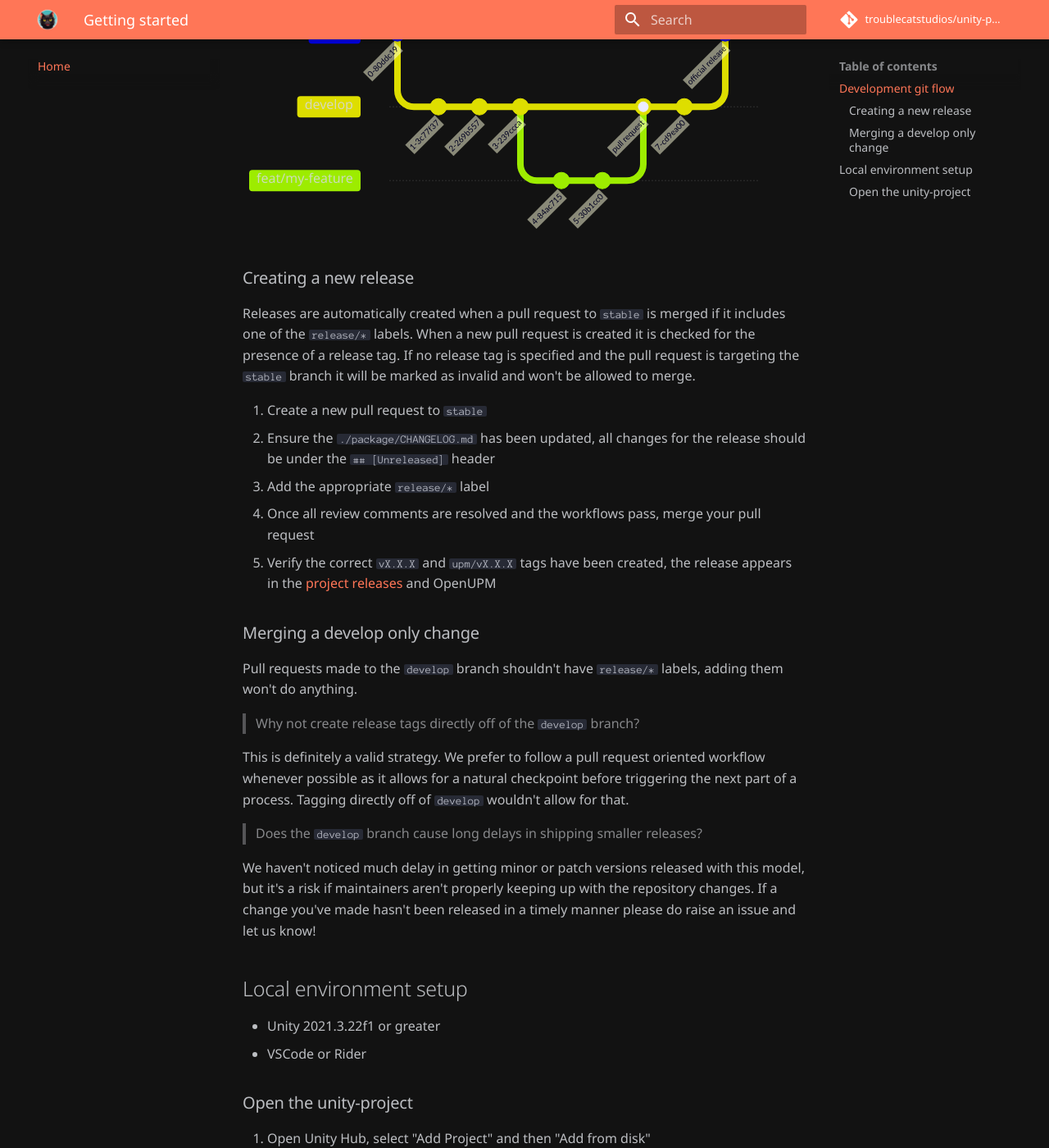
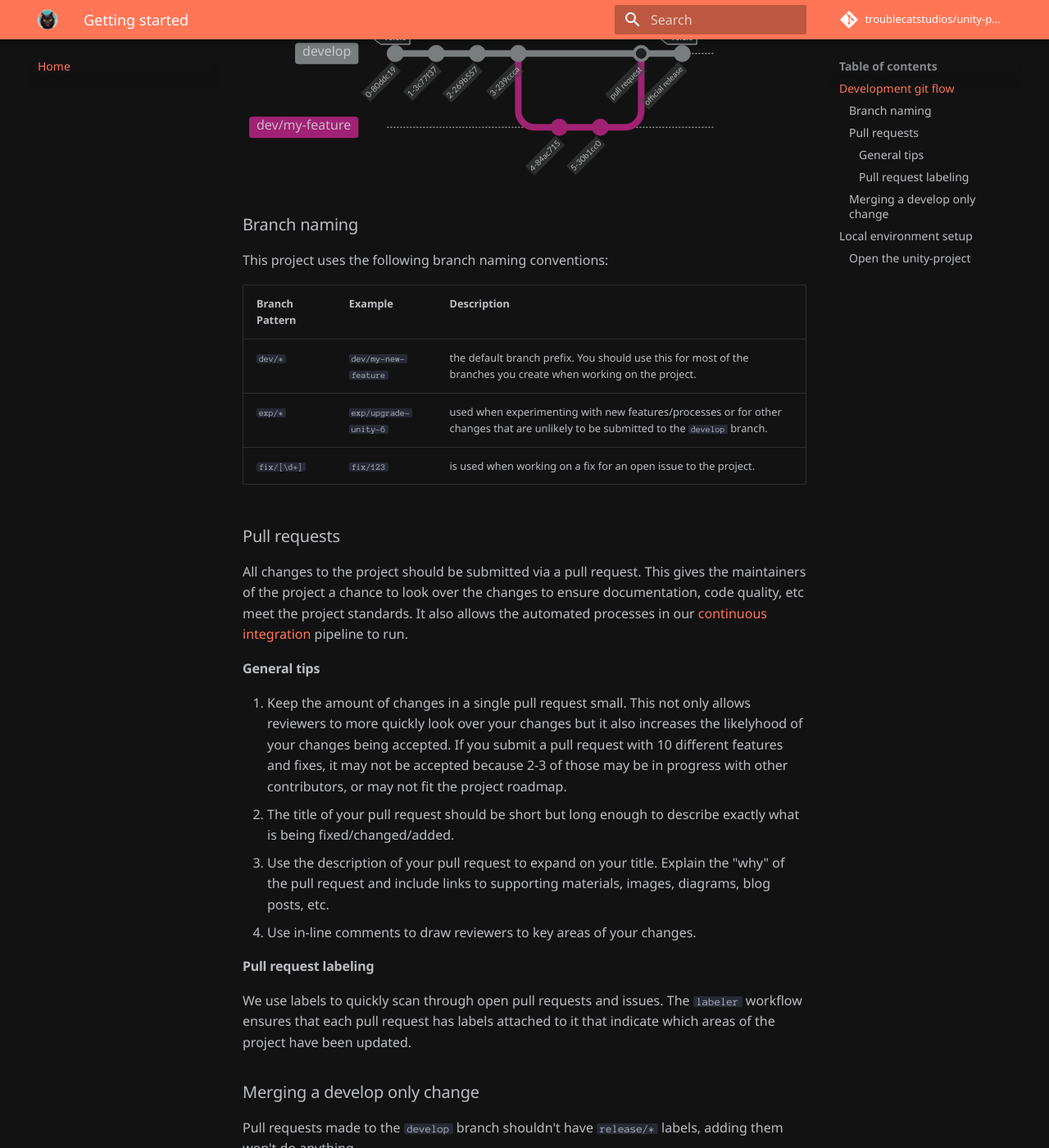
Before and after one commit to troublecatstudios/unity-package-example, an MkDocs documentation site: the page built from docs/README.md, in a window 1280 px wide and 1400 px high, scrolled down 482 px. Shown: the whole window at 82% size. Built offline with MkDocs 1.6.1 and Material for MkDocs 9.7.7, drawn with Linux system fonts in a browser that asks for light colours; comment, search, counter and statistics services are not loaded; the version menu is left out; some of the changed text lies outside the part shown.

Commit message:
docs rough draft (#7)
* ci: removes unused manual upm release workflow

* upm: reduce minimum build version to 0.0.1

* docs: adds initial drafts for all feature docs

* docs: updates the getting started guide

* docs: remove noir from contributing title

* docs: rename "docs" to "getting started"

````diff
--- a/.upm.yaml
+++ b/.upm.yaml
@@ -23,7 +23,7 @@ gitTagPrefix: 'upm/'
 # The regular expression that specifies intentionally untracked Git tags that should be ignored
 gitTagIgnore: '-master$'
 # The minimal version to build. Leave it blank to build all versions.
-minVersion: '1.0.0'
+minVersion: '0.0.1'
 # The featured image URL. It should point to a valid image URL instead of a web page that presents the image.
 # Leave it blank to use the generated default image.
 image: ''
--- a/docs/README.md
+++ b/docs/README.md
@@ -4,39 +4,50 @@ title: Getting started
 
 ## Development git flow
 
-Development in the Unity Package Example uses a mainline branching scheme with release tagging. All development occurs off of the `develop` branch. The `stable` branch is used as a merge point to generate new release tags.
+Development in the Unity Package Example uses a mainline branching scheme with release tagging. All development occurs off of the `develop` branch. Release tags are created off of the `develop` branch via a GitHub Action. See [the release guide](./howto/create-a-release.md) for instructions on how to use the action to publish a new release.
 
 The diagram below shows how the git workflow looks as a new feature is started, worked on and then merged into `develop` with a follow-up minor version release.
 
 ```mermaid
-%%{init: { 'gitGraph': {'mainBranchName': 'stable'}} }%%
+%%{init: { 'theme': 'dark', 'gitGraph': {'mainBranchName': 'develop'}} }%%
 gitGraph
     commit tag:"v0.0.1"
-    branch develop
-    checkout develop
     commit
     commit
     commit
-    branch feat/my-feature
-    checkout feat/my-feature
+    branch dev/my-feature
+    checkout dev/my-feature
     commit
     commit
     checkout develop
-    merge feat/my-feature id: "pull request"
-    commit
-    checkout stable
-    merge develop id: "official release" tag:"v0.1.0"
+    merge dev/my-feature id: "pull request"
+    commit id: "official release" tag:"v0.1.0"
 ```
 
-### Creating a new release
+### Branch naming
 
-Releases are automatically created when a pull request to `stable` is merged if it includes one of the `release/*` labels. When a new pull request is created it is checked for the presence of a release tag. If no release tag is specified and the pull request is targeting the `stable` branch it will be marked as invalid and won't be allowed to merge.
+This project uses the following branch naming conventions:
 
-1. Create a new pull request to `stable`
-2. Ensure the `./package/CHANGELOG.md` has been updated, all changes for the release should be under the `## [Unreleased]` header
-3. Add the appropriate `release/*` label
-4. Once all review comments are resolved and the workflows pass, merge your pull request
-5. Verify the correct `vX.X.X` and `upm/vX.X.X` tags have been created, the release appears in the [project releases](/troublecatstudios/unity-package-example/releases) and OpenUPM
+| Branch Pattern | Example | Description |
+|----------------|---------|-------------|
+| `dev/*`        | `dev/my-new-feature` | the default branch prefix. You should use this for most of the branches you create when working on the project. |
+| `exp/*`        | `exp/upgrade-unity-6` | used when experimenting with new features/processes or for other changes that are unlikely to be submitted to the `develop` branch. |
+| `fix/[\d+]`    | `fix/123` | is used when working on a fix for an open issue to the project. |
+
+### Pull requests
+
+All changes to the project should be submitted via a pull request. This gives the maintainers of the project a chance to look over the changes to ensure documentation, code quality, etc meet the project standards. It also allows the automated processes in our [continuous integration](./features/continuous-integration.md) pipeline to run.
+
+#### General tips
+
+1. Keep the amount of changes in a single pull request small. This not only allows reviewers to more quickly look over your changes but it also increases the likelyhood of your changes being accepted. If you submit a pull request with 10 different features and fixes, it may not be accepted because 2-3 of those may be in progress with other contributors, or may not fit the project roadmap.
+2. The title of your pull request should be short but long enough to describe exactly what is being fixed/changed/added.
+3. Use the description of your pull request to expand on your title. Explain the "why" of the pull request and include links to supporting materials, images, diagrams, blog posts, etc.
+4. Use in-line comments to draw reviewers to key areas of your changes.
+
+#### Pull request labeling
+
+We use labels to quickly scan through open pull requests and issues. The `labeler` workflow ensures that each pull request has labels attached to it that indicate which areas of the project have been updated.
 
 ### Merging a develop only change
 
--- a/docs/features/openupm.md
+++ b/docs/features/openupm.md
@@ -1,7 +1,6 @@
 ## OpenUPM Support
 
 The Unity Package Example project comes pre-configured with GitHub Action [continuous-integration](./continuous-integration.md) and [continuous-deployment](./continuous-deployment.md) workflows. These workflows include steps that create a `vX.X.X` git tag whenever you [create a new release](./../howto/create-a-release.md).
-
 
 ### Adding your package to OpenUPM
 
@@ -10,3 +9,21 @@ The repository comes with an example `.upm.yaml` file that has all of the requir
 1. Update your `.upm.yaml` file with your package information. For more information see [the package metadata](https://openupm.com/docs/adding-upm-package.html#package-metadata-yaml-file) section in the OpenUPM docs.
 2. Fill out and submit the [add package form](https://openupm.com/packages/add/) on the OpenUPM website.
 3. Your package should be available on the OpenUPM registry within 24 hours.
+
+### Publishing new releases
+
+If you used the `.upm.yaml` file when [adding your package to OpenUPM](#adding-your-package-to-openupm) then new releases will be picked up automatically by OpenUPM as they are published within GitHub.
+
+A manual release to OpenUPM can be created at any time by pushing a new git tag in the format of `upm/vX.X.X`. There is an example of how to do this using shell commands below.
+
+```bash
+# replace ${TAG} with your new version number, ex: v1.2.3.dev.1
+git checkout $BRANCH_NAME # checkout the branch/tag you want to use as the new release
+
+git subtree split -P "package" -b upm_${TAG} # if you're referencing a branch, you'll need to run these
+                                             # commands since only the package directory is shipped in
+git checkout upm_${TAG}                      # unity packages
+
+git tag -a "upm/${TAG}" -m "releasing ${TAG} for open upm"
+git push origin "upm/${TAG}"
+```
````
Also changed, not shown: CONTRIBUTING.md (+1 -1 lines), README.md (+1 -1 lines), docs/features/changelog-management.md (+11 -0 lines), docs/features/continuous-integration.md (+12 -0 lines), docs/features/deployment.md (+4 -0 lines), package/CHANGELOG.md (+10 -0 lines), .github/actions/upm/README.md (deleted), 2 other files.
